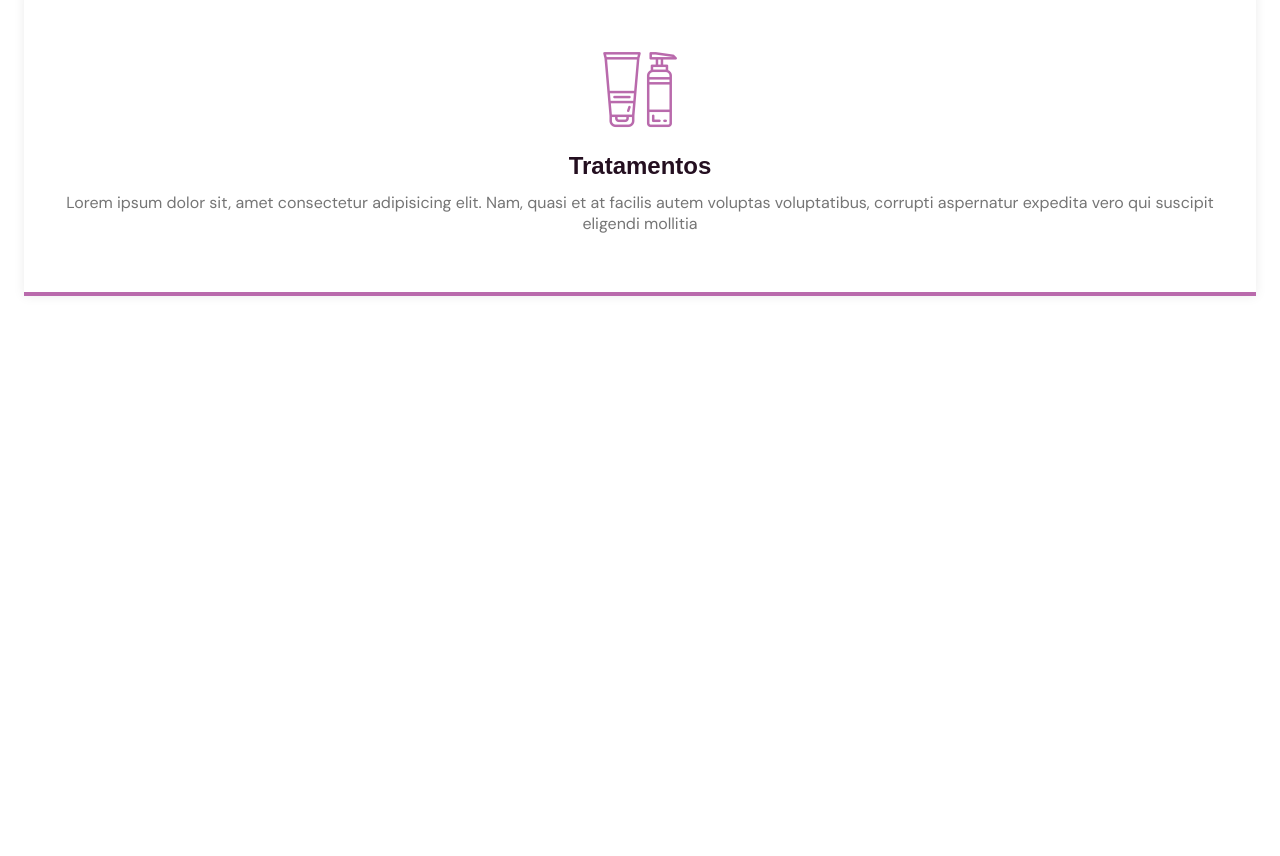
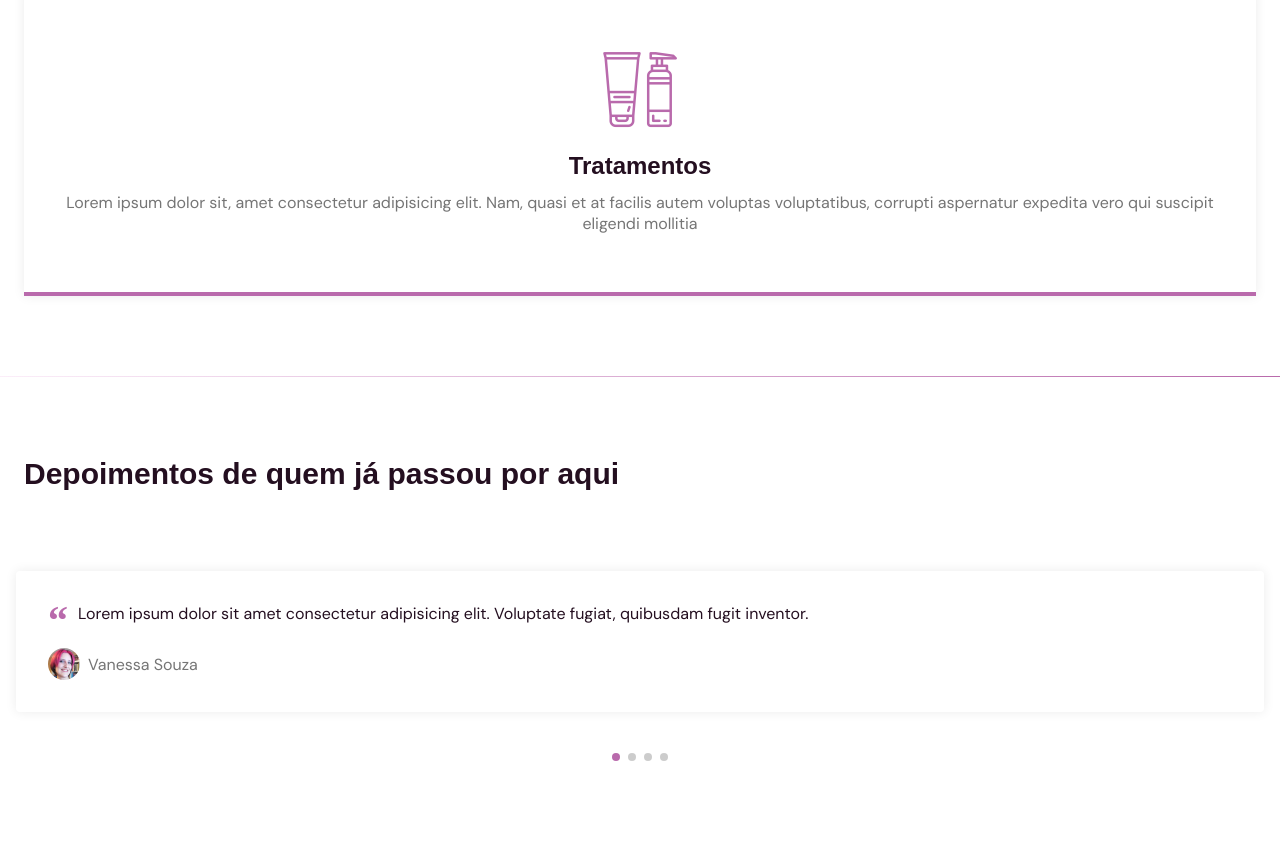
Before and after one commit to borgesds/Site_beautyHairSalon., a plain HTML site: page index.html in a window 1280 px wide. Shown: the part 3368-4224 px from the top of the page. Before the commit the page ends 3744 px from the top, so only its background shows below. Drawn offline with nearby package versions, Linux system fonts and the light colour scheme; files whose address does not match are found by name.

Commit message:
up Testimonials

```diff
--- a/index.html
+++ b/index.html
@@ -9,11 +9,18 @@
     <!-- ICONES -->
     <link rel="stylesheet" href="assets/fonts/style.css">
 
+    <!-- SWIPER -->
+    <link rel="stylesheet" href="https://unpkg.com/swiper@8/swiper-bundle.min.css"/>
+
     <!-- STYLES -->
     <link rel="stylesheet" href="style.css">
     <link rel="preconnect" href="https://fonts.googleapis.com">
+
+    <!-- FONTS -->
     <link rel="preconnect" href="https://fonts.gstatic.com" crossorigin>
     <link href="https://fonts.googleapis.com/css2?family=DM+Sans:wght@400;500;700&family=Poppins:wght@400;500;700&display=swap" rel="stylesheet">
+
+
 
 </head>
 <body>
@@ -26,9 +33,9 @@
                 <ul class="grid">
                     <li><a class="title" href="#home">Início</a></li>
                     <li><a class="title" href="#about">Sobre</a></li>
-                    <li><a class="title" href="services">Serviços</a></li>
-                    <li><a class="title" href="testimonials">Depoimentos</a></li>
-                    <li><a class="title" href="contact">Contato</a></li>
+                    <li><a class="title" href="#services">Serviços</a></li>
+                    <li><a class="title" href="#testimonials">Depoimentos</a></li>
+                    <li><a class="title" href="#contact">Contato</a></li>
                 </ul>
             </div>
             <!-- /Menu -->
@@ -39,6 +46,8 @@
     </header>
 
     <main>
+
+        <!-- HOME -->
         <section class="section" id="home">
             <div class="container grid">
             <div class="image">
@@ -54,6 +63,7 @@
 
         <div class="divider-1"></div>
 
+        <!-- ABOUT -->
         <section class="section" id="about">
             <div class="container grid">
                 <div class="image">
@@ -72,6 +82,7 @@
 
         <div class="divider-2"></div>
 
+        <!-- SERVICES -->
         <section class="section" id="services">
             <div class="container grid">
                 <header>
@@ -103,10 +114,86 @@
                 </div>
             </div>
         </section>
+
+        <div class="divider-1"></div>
+
+        <!-- TESTIMONIALS -->
+        <section class="section" id="testimonials">
+            <div class="container">
+                <header>
+                    <h2 class="title">Depoimentos de
+                        quem já passou
+                        por aqui</h2>
+                </header>
+
+                <div class="testimonials swiper">
+                    <div class="swiper-wrapper">
+                        <div class="testimonials swiper-slide">
+                            <blockquote>
+                                <p>
+                                    <span>&ldquo;</span>
+                                    Lorem ipsum dolor sit amet consectetur adipisicing elit. Voluptate fugiat, quibusdam fugit inventor.
+                                </p>
+                                <cite>
+                                    <img src="img/9.jpg" alt="">Vanessa Souza
+                                </cite>
+                            </blockquote>
+                        </div>
+
+                        <div class="testimonials swiper-slide">
+                            <blockquote>
+                                <p>
+                                    <span>&ldquo;</span>
+                                    Lorem ipsum dolor sit amet consectetur adipisicing elit. Voluptate fugiat, quibusdam fugit inventor.
+                                </p>
+                                <cite>
+                                    <img src="img/49.jpg" alt="">Thaís Krysti
+                                </cite>
+                            </blockquote>
+                        </div>
+
+                        <div class="testimonials swiper-slide">
+                            <blockquote>
+                                <p>
+                                    <span>&ldquo;</span>
+                                    Lorem ipsum dolor sit amet consectetur adipisicing elit. Voluptate fugiat, quibusdam fugit inventor.
+                                </p>
+                                <cite>
+                                    <img src="img/88.jpg" alt="">Dora Marques
+                                </cite>
+                            </blockquote>
+                        </div>
+
+                        <div class="testimonials swiper-slide">
+                            <blockquote>
+                                <p>
+                                    <span>&ldquo;</span>
+                                    Lorem ipsum dolor sit amet consectetur adipisicing elit. Voluptate fugiat, quibusdam fugit inventor.
+                                </p>
+                                <cite>
+                                    <img src="img/37.jpg" alt="">Andreza Soares
+                                </cite>
+                            </blockquote>
+                        </div>
+                    </div>
+
+                    <!-- Pagination -->
+                    <div class="swiper-pagination"></div>
+                </div>
+            </div>
+        </div>
+        </section>
+
+        <!-- CONTACT -->
+
     </main>
 
     <footer></footer>
 
+    <!-- Swiper -->
+    <script src="https://unpkg.com/swiper@8/swiper-bundle.min.js"></script>
+
+    <!-- Main -->
     <script src="main.js"></script>
 </body>
 </html>
--- a/main.js
+++ b/main.js
@@ -30,3 +30,13 @@ window. addEventListener('scroll', function() {
         header.classList.remove('scroll')
     }
 })
+
+/*Testimonials carousel slider swiper*/
+const swiper = new Swiper('.swiper', {
+    slidesPerView: 1,
+    pagination: {
+      el: '.swiper-pagination',
+    },
+    mousewheel: true,
+    Keyboard: true
+});
--- a/style.css
+++ b/style.css
@@ -364,3 +364,64 @@ nav.show .icon-close {
     font-size:  1.5rem;
     margin-bottom: 0.75rem;
 }
+
+/* ==== Testimonials ====================================*/
+#testimonials {
+    background: white;
+}
+
+#testimonials .container {
+    margin-left: 0;
+    margin-right: 0;
+}
+
+#testimonials header {
+    margin-left: 1.5rem;
+    margin-right: 1.5rem;
+    margin-bottom: 0;
+}
+
+#testimonials blockquote {
+    padding: 2rem;
+    box-shadow: 0px 0px 12px rgba(0, 0, 0, 0.08);
+    border-radius: 0.25rem;
+}
+
+#testimonials blockquote p {
+    position: relative;
+    text-indent: 1.875rem;
+    margin-bottom: 1.5rem;
+    color: var(--title-color)
+}
+
+#testimonials blockquote p span {
+    font:700 2.5rem serif;
+    position: absolute; /*deixa na frente do p */
+    top: -0.375rem;
+    left: -1.875rem;
+    color: var(--base-color);
+}
+
+#testimonials cite {
+    display: flex;
+    align-items: center;
+    font-style: normal;
+}
+
+#testimonials cite img {
+    width: 2rem;
+    height: 2rem;
+    object-fit: cover;
+    clip-path: circle();
+    margin-right: 0.5rem;
+}
+
+/* Swiper */
+.swiper-slide {
+    height: auto;
+    padding: 4rem  1rem;
+}
+
+.swiper-pagination-bullet-active {
+    background: var(--base-color);
+}
```
Also changed, not shown: img/37.jpg (added), img/49.jpg (added), img/88.jpg (added), img/9.jpg (added).
